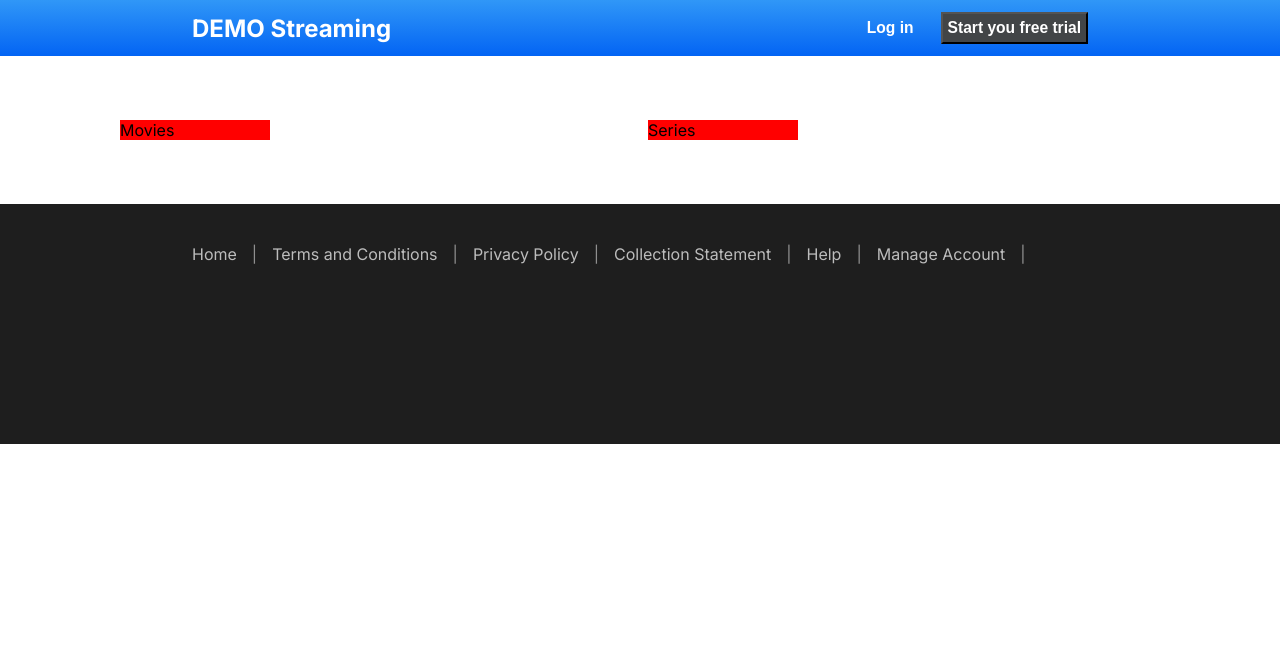
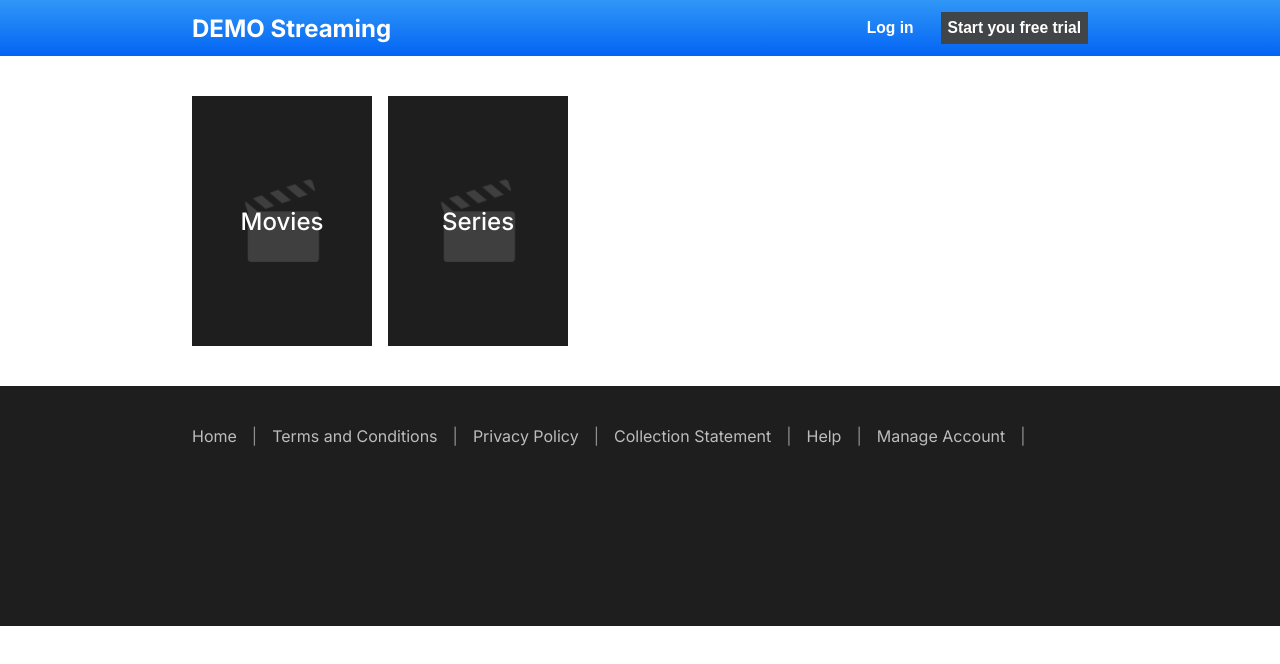
Before and after one commit to GastonCarg/demo-movies, a Next.js app: page /titles in a window 1280 px wide. Shown: the top 664 px of the page. Built offline with nearby package versions, Linux system fonts and the light colour scheme.

Commit message:
feat: add css to title

```diff
--- a/src/app/globals.css
+++ b/src/app/globals.css
@@ -1,10 +1,3 @@
-:root {
-  --breakpoint-sm: 576px;
-  --breakpoint-md: 768px;
-  --breakpoint-lg: 992px;
-  --breakpoint-xl: 1200px;
-}
-
 * {
   box-sizing: border-box;
   padding: 0;
--- a/src/app/titles/title/page.tsx
+++ b/src/app/titles/title/page.tsx
@@ -1,11 +1,20 @@
-
+import styles from '@/ui/title.module.css';
+import Link from 'next/link';
 interface ITitle {
   name: string;
 }
 
 const Title: React.FC<ITitle> = ({ name }) => {
+  const goTo = () => {
+    console.log('go to')
+  }
+
   return (
-    <div style={{background: "red", maxWidth: 150}}>{name}</div>
+    <Link href={'/'} className={styles.container}>
+      <h2 className={styles.text}>
+        {name}
+      </h2>
+    </Link>
   )
 }
 
--- a/src/ui/header.module.css
+++ b/src/ui/header.module.css
@@ -32,6 +32,7 @@
   background-color: #424547;
   color: white;
   padding: 5px;
+  border-color: transparent;
 }
 
 @media (max-width: 1366px) {
--- /dev/null
+++ b/src/ui/title.module.css
@@ -0,0 +1,19 @@
+.container {
+  display: flex;
+  justify-content: center;
+  align-items: center;
+  background-color: #1e1e1e;
+  width: 180px;
+  height: 250px;
+  color: white;
+  background-image: url('../../public/placeholder.png');
+  background-repeat: no-repeat;
+  background-position: center;
+  background-size: 150%;
+  border-color: transparent;
+  text-decoration: none;
+}
+
+.text {
+  font-weight: 500;
+}
--- a/src/ui/titles.module.css
+++ b/src/ui/titles.module.css
@@ -1,14 +1,16 @@
 .container {
   display:grid;
-  grid-template-columns: repeat(6, minmax(150px, 1fr));
+  grid-template-columns: repeat(6, minmax(180px, 1fr));
   gap: 16px;
-  padding: 5vw 15vh;
+  padding: 5vh 15vw;
 }
 
-@media (max-width: 1366px) {
+@media (max-width: 768px) {
   .container {
     display:grid;
-    grid-template-columns: repeat(auto-fit, minmax(150px, 1fr));
+    grid-template-columns: repeat(auto-fit, minmax(180px, 1fr));
     gap: 16px;
+    justify-content: center;
+    align-items: center;
   }
 }
```
Also changed, not shown: public/placeholder.png (added).
